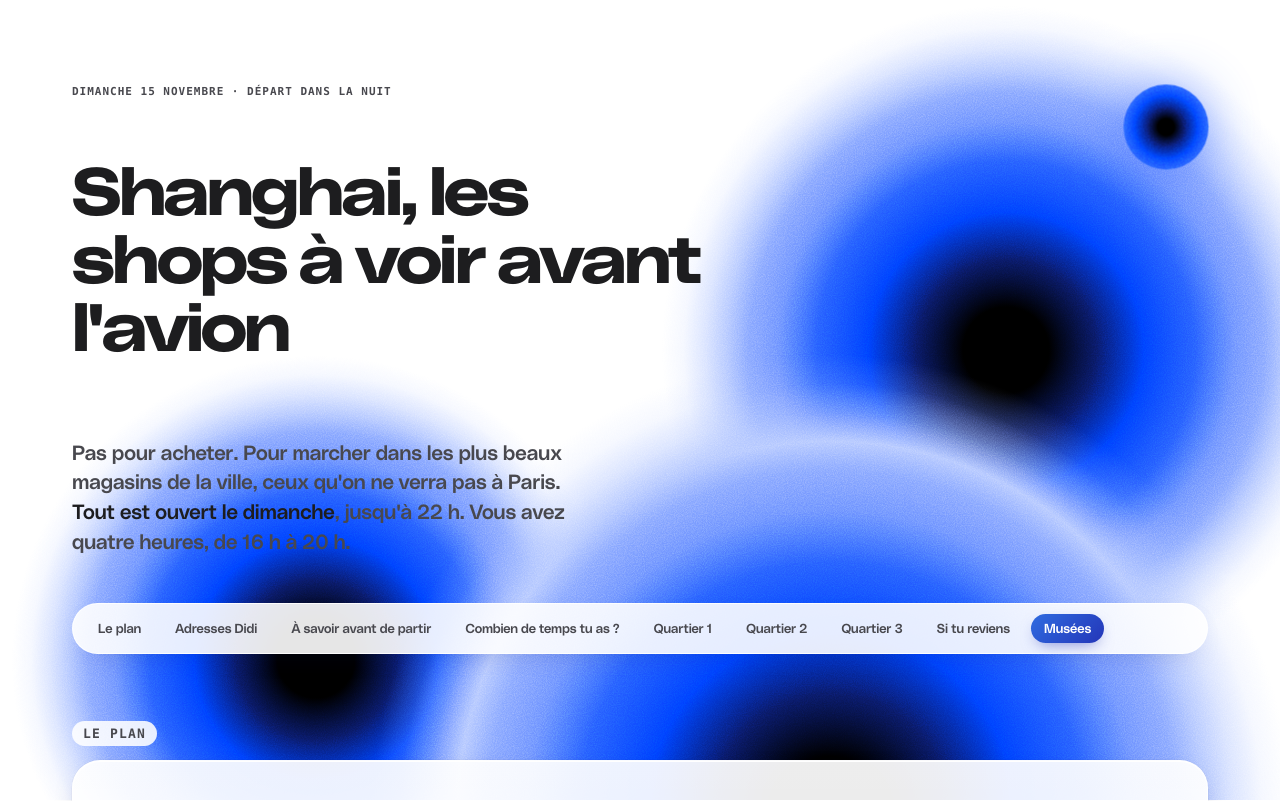
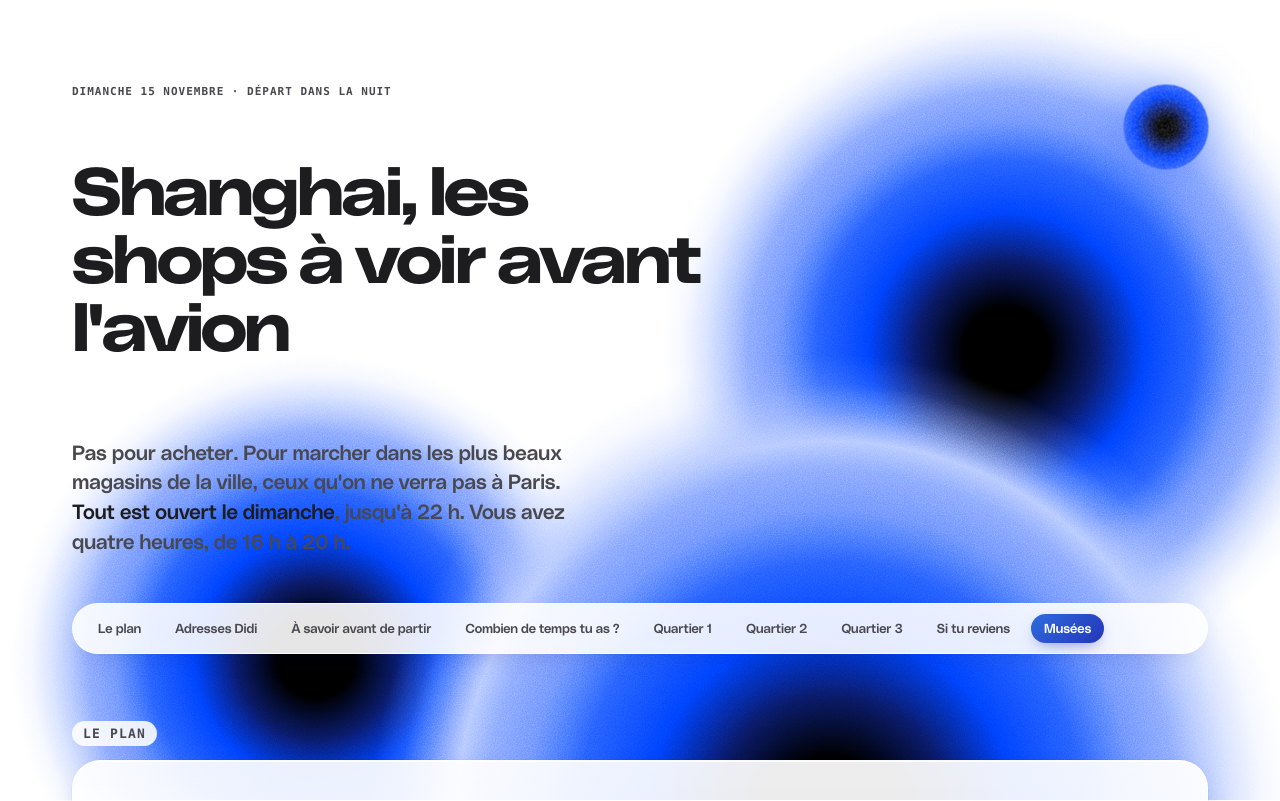
Before and after one commit to damienrsl/shops-shanghai, a plain HTML site: page index.html in a window 1280 px wide. Shown: the top 801 px of the page. Drawn offline with Linux system fonts and the light colour scheme.

Commit message:
Orbe : grain sans overlay (contrôle de fluidité du 20/11)
Co-Authored-By: Claude Fable 5.1 <noreply@anthropic.com>

```diff
--- a/index.html
+++ b/index.html
@@ -45,7 +45,7 @@ section>.etiquette{display:inline-block!important;padding:5px 11px;border-radius
 .orbe{--d:20px;display:inline-block;width:var(--d);height:var(--d);border-radius:50%;position:relative;
  background:radial-gradient(circle at 50% 50%,#000 0 14%,#0a1a66 30%,#0041FF 52%,#285FFF 70%,#8AA8FF 100%);
  box-shadow:0 0 calc(var(--d)*.6) rgba(40,95,255,.45)}
-.orbe::after{content:"";position:absolute;inset:0;border-radius:50%;background-image:var(--bruit);background-size:80px;mix-blend-mode:overlay;opacity:.5}
+.orbe::after{content:"";position:absolute;inset:0;border-radius:50%;background-image:var(--bruit);background-size:80px;opacity:.35}
 @keyframes souffle{0%,100%{transform:scale(1)}50%{transform:scale(1.07)}}
 
 /* Couche LISIBLE (14/11/2026) : injectée après artefact-aura.css par fabrique-artefact.py.
```
